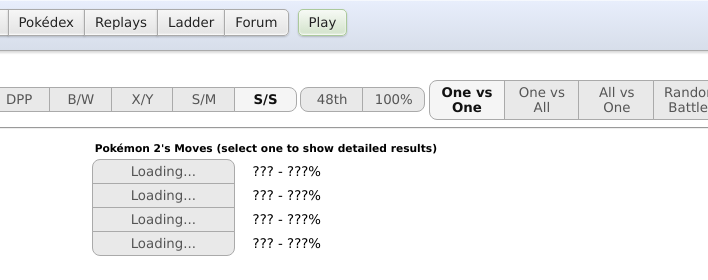
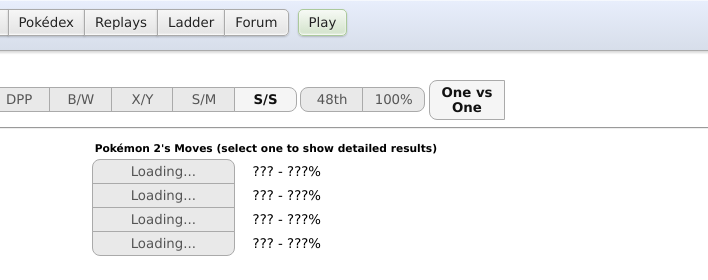
Before and after one commit to PkmRiRu/PkmRiRu.github.io, a plain HTML site: page index.template.html in a window 1280 px wide. Shown: the top 280 px of the page, 572-1280 px from the left. Drawn offline with Linux system fonts and the light colour scheme; a script that the page names is missing; files whose address does not match are found by name.

Commit message:
Update index.template.html

```diff
--- a/index.template.html
+++ b/index.template.html
@@ -61,9 +61,6 @@
         <span class="modeSelection" aria-labelledby="selectModeInstruction" role="radiogroup" title="Select the calculator's mode of function.">
             <span class="visually-hidden" id="selectModeInstruction">Select the calculator's mode of function.</span>
             <input class="mode visually-hidden" type="radio" name="mode" id="one-vs-one" checked="checked" /><label class="btn btn-left" for="one-vs-one">One vs One</label>
-            <input class="mode visually-hidden" type="radio" name="mode" id="one-vs-all" /><label class="btn btn-mid" for="one-vs-all">One vs All</label>
-            <input class="mode visually-hidden" type="radio" name="mode" id="all-vs-one" /><label class="btn btn-mid" for="all-vs-one">All vs One</label>
-            <input class="mode visually-hidden" type="radio" name="mode" id="randoms" /><label class="btn btn-right" for="randoms">Random Battles</label>
         </span>
     </div>
     <hr />
```
